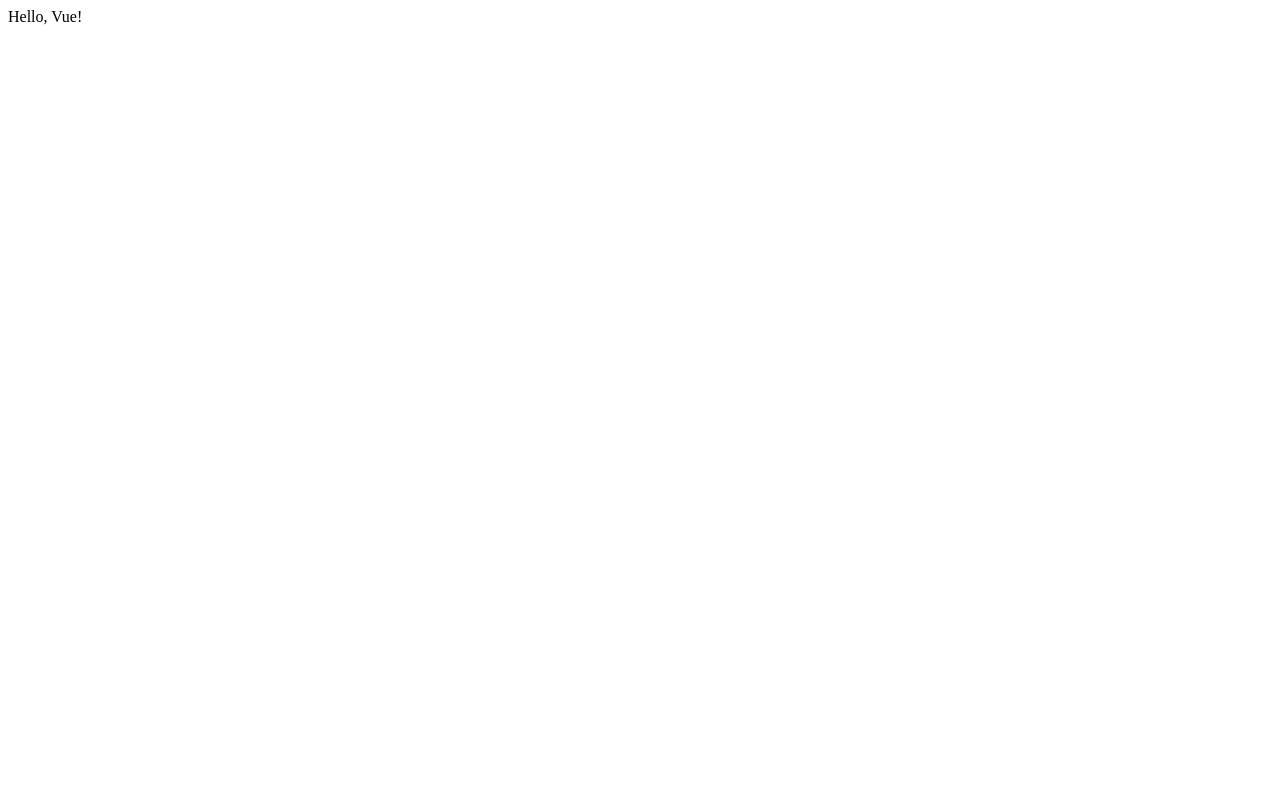
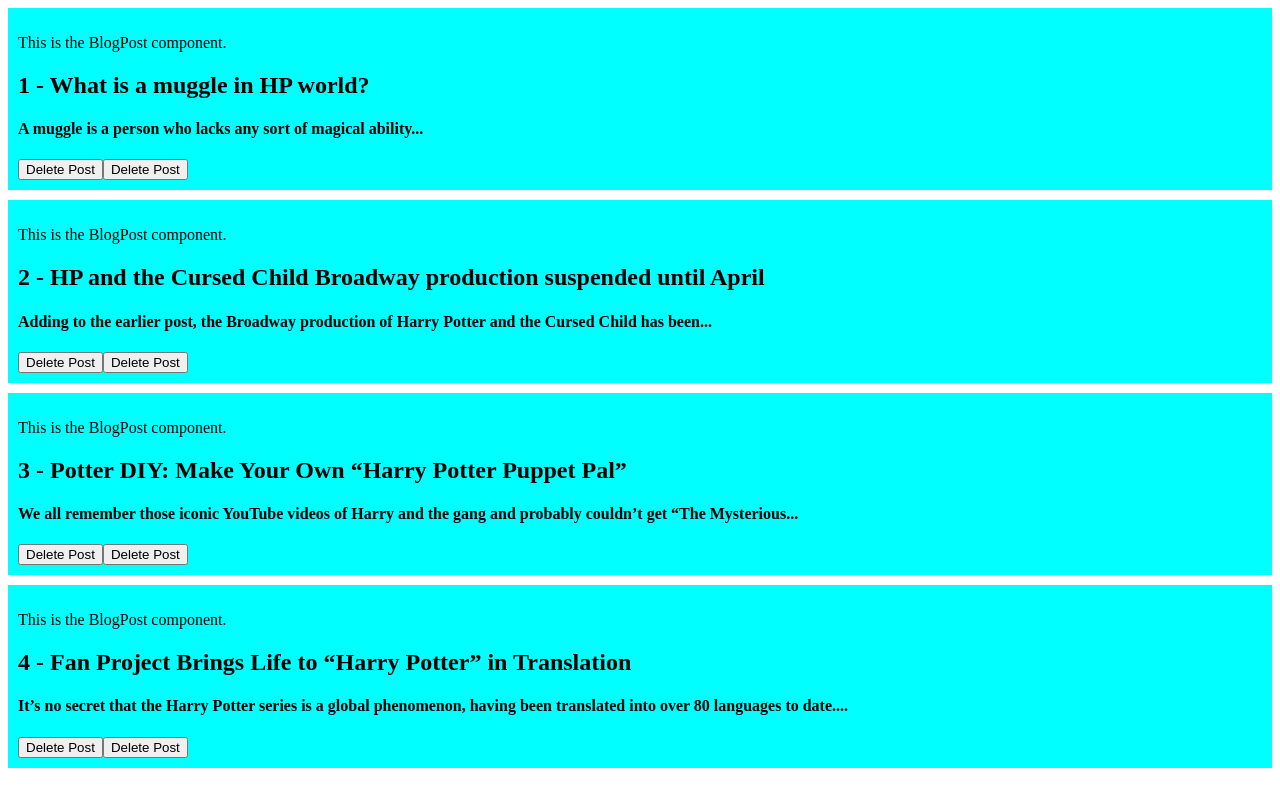
Before and after one commit to trinaldo3/learn-vue-3-with-bingyang, a Vue app: page / in a window 1280 px wide. Built offline with nearby package versions, Linux system fonts and the light colour scheme.

Commit message:
vue-components-events(child to parent)

```diff
--- a/src/App.vue
+++ b/src/App.vue
@@ -1,13 +1,49 @@
 <template>
-  <div>
-    <div>Hello, Vue!</div>
-  </div>
+  <BlogPost
+    v-for="post in posts"
+    :key="post.id"
+    :id="post.id"
+    v-bind="post"
+    @delete-blog-post="processDeletion"
+  ></BlogPost>
 </template>
 
 <script setup>
+import BlogPost from '@/BlogPost.vue'
+import { ref } from 'vue'
 
+let posts = ref([
+  {
+    id: 1,
+    blogPostTitle: 'What is a muggle in HP world?',
+    blogPostContent:
+      'A muggle is a person who lacks any sort of magical ability...'
+  },
+  {
+    id: 2,
+    blogPostTitle:
+      'HP and the Cursed Child Broadway production suspended until April',
+    blogPostContent:
+      'Adding to the earlier post, the Broadway production of Harry Potter and the Cursed Child has been...'
+  },
+  {
+    id: 3,
+    blogPostTitle: 'Potter DIY: Make Your Own “Harry Potter Puppet Pal”',
+    blogPostContent:
+      'We all remember those iconic YouTube videos of Harry and the gang and probably couldn’t get “The Mysterious...'
+  },
+  {
+    id: 4,
+    blogPostTitle: 'Fan Project Brings Life to “Harry Potter” in Translation',
+    blogPostContent:
+      'It’s no secret that the Harry Potter series is a global phenomenon, having been translated into over 80 languages to date....'
+  }
+])
+
+function processDeletion(id) {
+  let index = posts.value.findIndex((item) => item.id === id)
+  posts.value.splice(index, 1)
+}
 </script>
 
-<style lang="scss" scoped>
-
-</style>
+<style scoped></style>
--- /dev/null
+++ b/src/BlogPost.vue
@@ -0,0 +1,33 @@
+<template>
+    <div class="blog-post">
+      <p>
+        {{ message }}
+      </p>
+      <!-- Display the id, title, and content of a blog post. -->
+      <h2>{{ id }} - {{ blogPostTitle }}</h2>
+      <h4>{{ blogPostContent }}</h4>
+      <button @click="$emit('delete-blog-post', id)">Delete Post</button>
+      <button @click="emitDeletePostEvent(id)">Delete Post</button>
+
+    </div>
+  </template>
+
+  <script setup>
+  import { ref } from 'vue'
+
+  let message = ref('This is the BlogPost component.')
+  defineProps(['id', 'blogPostTitle', 'blogPostContent'])
+  const emit = defineEmits(['delete-blog-post']) // optional but recommended
+
+  function emitDeletePostEvent(id) {
+    emit('delete-blog-post', id)
+  }
+  </script>
+
+  <style scoped>
+  .blog-post {
+    background-color: aqua;
+    padding: 10px;
+    margin-bottom: 10px;
+  }
+  </style>
```
